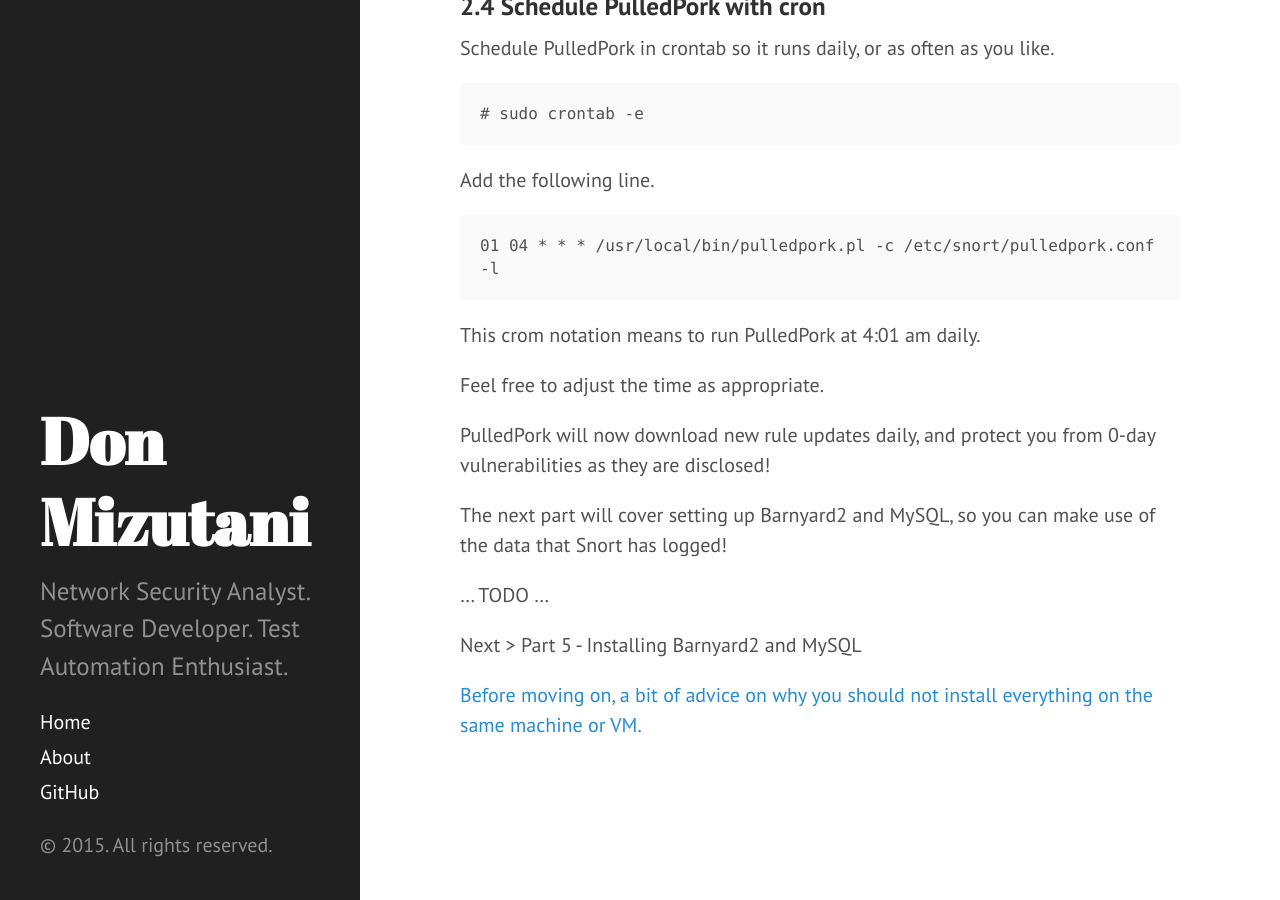
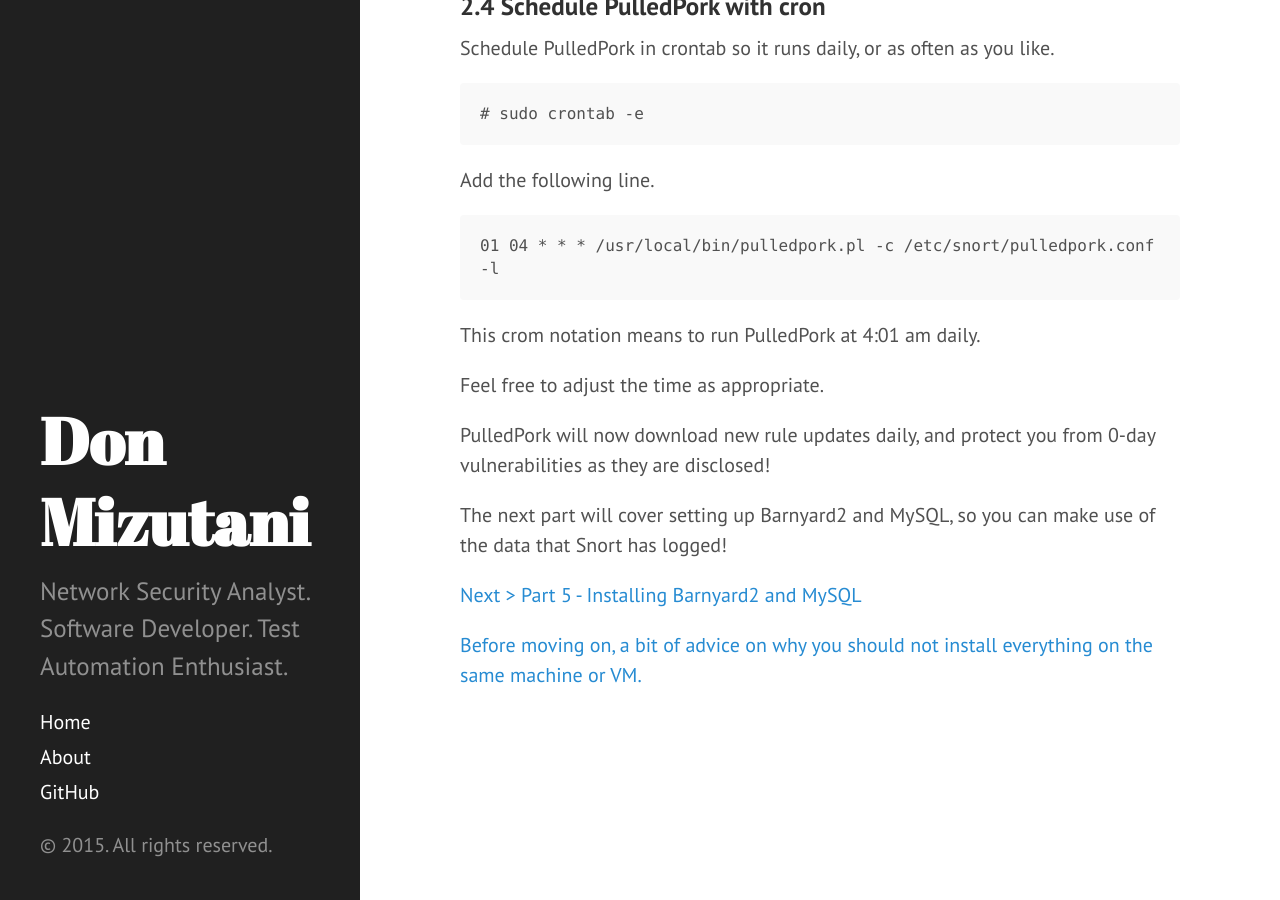
Before and after one commit to donmizutani/dm-newsite, a Jekyll site: the page built from pages/snort/setup/4-installing-pulledpork.md, in a window 1280 px wide and 900 px high, scrolled down 3444 px. Built offline with Jekyll 4.4.1, drawn with Linux system fonts in a browser that asks for light colours; Markdown is read by kramdown in place of the engine named in the settings.

Commit message:
removed todo

```diff
--- a/pages/snort/setup/4-installing-pulledpork.md
+++ b/pages/snort/setup/4-installing-pulledpork.md
@@ -150,8 +150,6 @@
 
 The next part will cover setting up Barnyard2 and MySQL, so you can make use of the data that Snort has logged!
 
-... TODO ...
-
-Next > Part 5 - Installing Barnyard2 and MySQL
+[Next > Part 5 - Installing Barnyard2 and MySQL](/pages/snort/setup/5-installing-barnyard2-mysql)
 
 [Before moving on, a bit of advice on why you should not install everything on the same machine or VM.](/pages/snort/setup/4a-system-separation)
```
